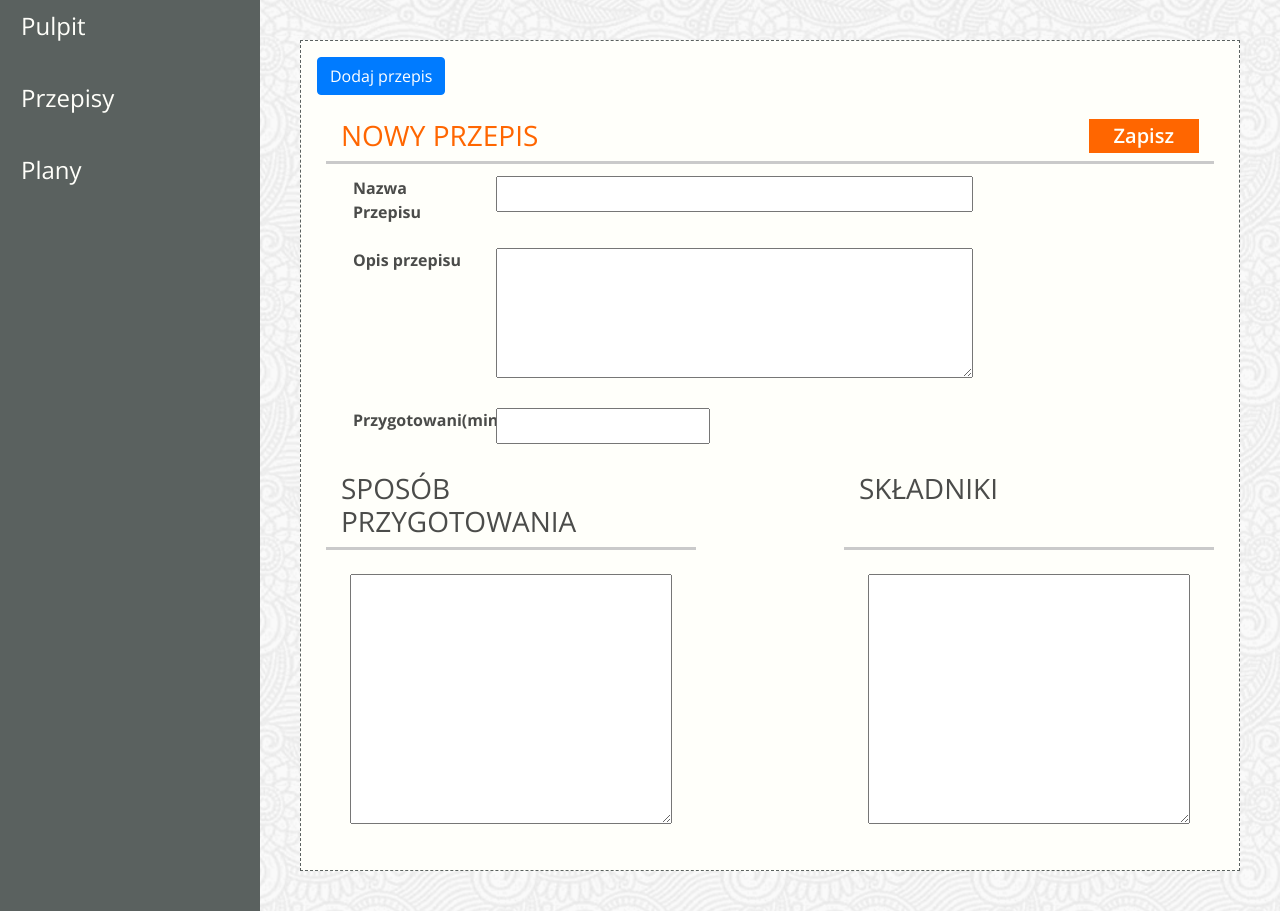
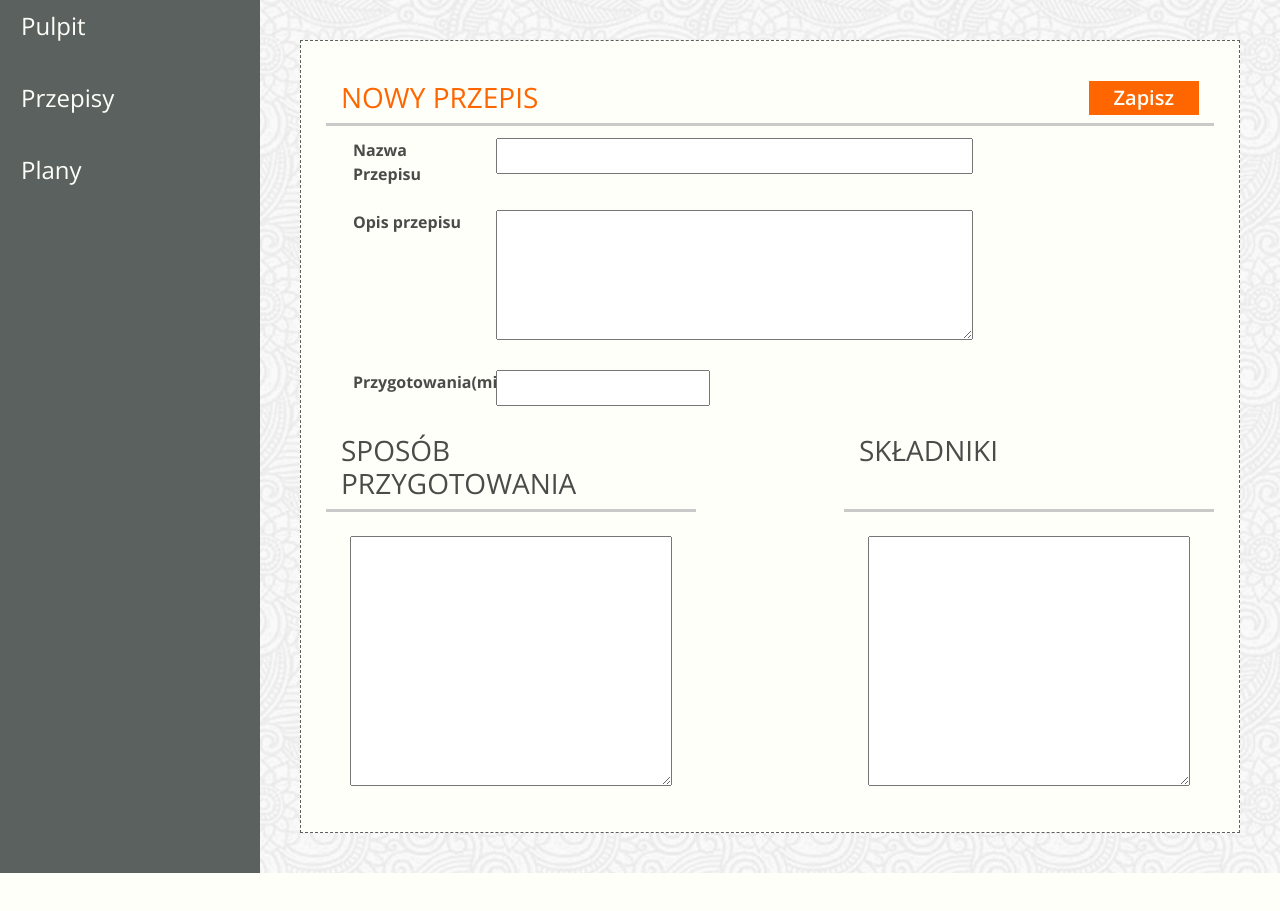
Before and after one commit to Luba-dotcam/Jedzonko, a Django app: template jedzonko/templates/app-add-recipe.html in a window 1280 px wide. Shown: the part 84-995 px from the top of the page. After the commit the page ends 957 px from the top, so only its background shows below. Run offline with Django 3.2, Linux system fonts and the light colour scheme; the template is opened without the code that fills it, so the values that code supplies are empty; some libraries are stand-ins or nearby versions; some web fonts are replaced.

Commit message:
Remove 'Dodaj przespis' button from app-add-recipe template

```diff
--- a/jedzonko/templates/app-add-recipe.html
+++ b/jedzonko/templates/app-add-recipe.html
@@ -4,7 +4,6 @@
 
 {% block content %}
 <div class="dashboard-content border-dashed p-3 m-4 view-height">
-    <a href="{% url 'recipe-add' %}" class="btn btn-primary">Dodaj przepis</a>
     <form action="" method="POST">
         {% csrf_token %}
         <div class="mt-4 ml-4 mr-4">
@@ -39,7 +38,7 @@
                                                 name="description"></textarea></td>
                 </tr>
                 <tr class="d-flex">
-                    <th scope="row" class="col-2">Przygotowani(minuty)</th>
+                    <th scope="row" class="col-2">Przygotowania(minuty)</th>
                     <td class="col-3">
                         <input class="p-1" type="number" value="" name="preparation_time">
                     </td>
```
